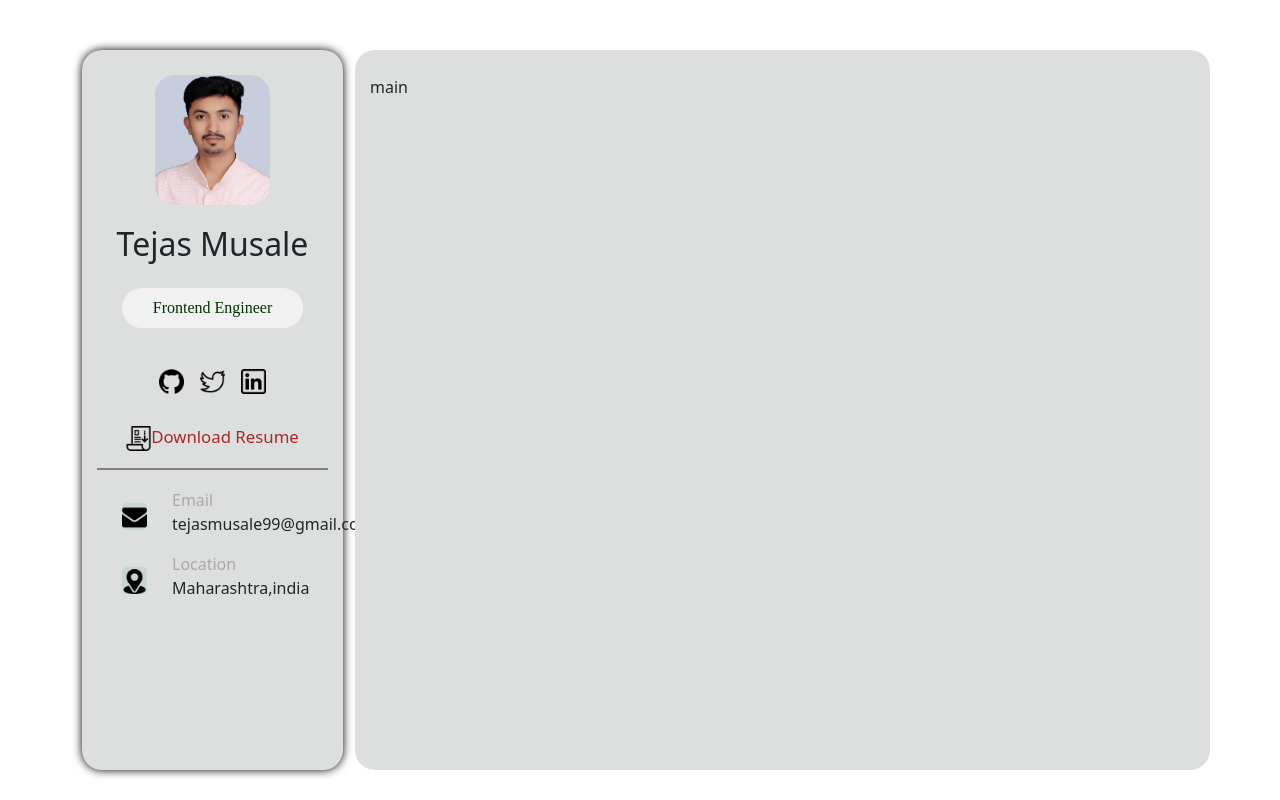
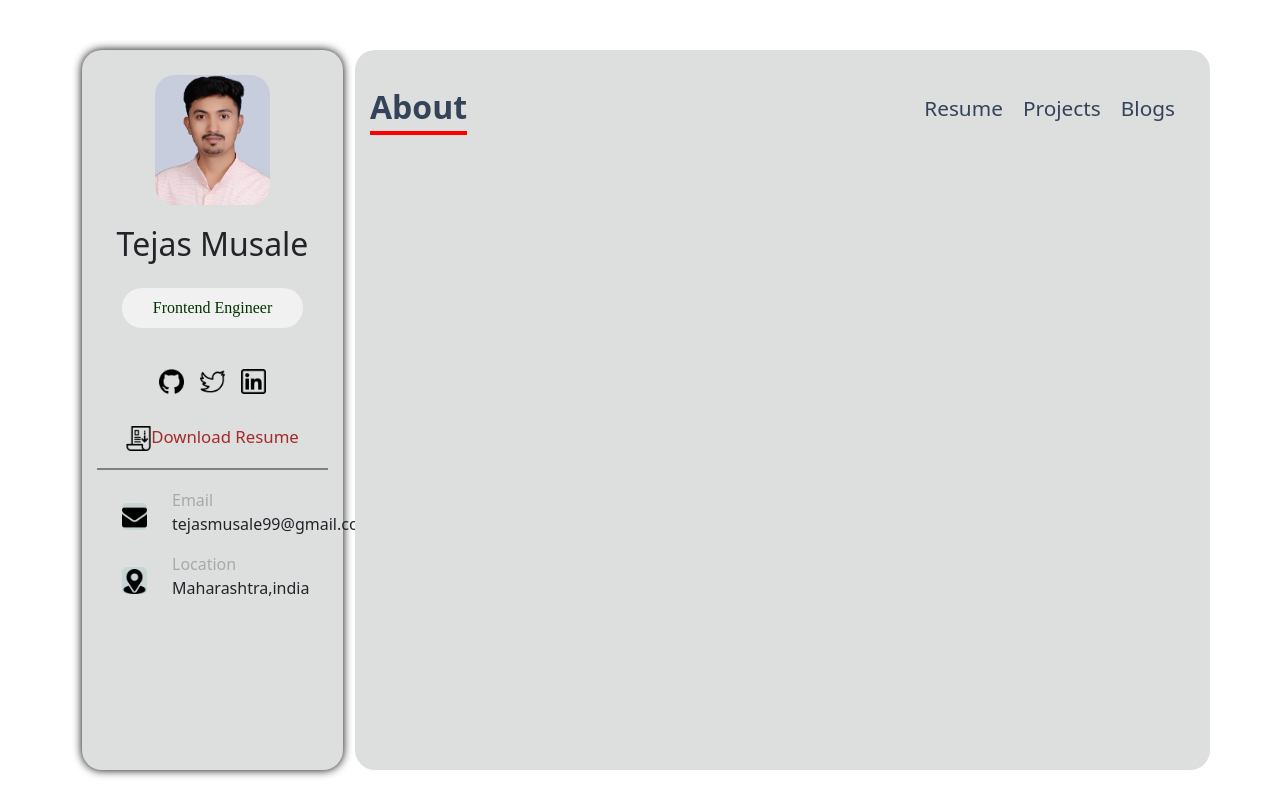
Before and after one commit to tejasmusale99/my-Portfolio-, a React (Create React App) app in the folder my-portfolio/: page / in a window 1280 px wide. Built offline with nearby package versions, Linux system fonts and the light colour scheme; the HTML template or start-up script is replaced by a standard one.

Commit message:
Navbar Component created and give some styling

```diff
--- a/my-portfolio/src/App.js
+++ b/my-portfolio/src/App.js
@@ -1,5 +1,6 @@
 import React from "react";
 import Sidebar from "./Components/Sidebar";
+import Navbar from "./Components/Navbar";
 
 function App() {
   return (
@@ -9,7 +10,9 @@ function App() {
           <div className="col-lg-3">
            <Sidebar />
           </div>
-          <div className="col-lg-9 app_main-content">main</div>
+          <div className="col-lg-9 app_main-content">
+           <Navbar />
+           </div>
         </div>
       </div>
     </div>
--- /dev/null
+++ b/my-portfolio/src/Components/Navbar.jsx
@@ -0,0 +1,21 @@
+import React, { useState } from 'react'
+
+function Navbar() {
+  const [active,setActive]=useState("About")
+  return (
+    <div className='navbar'>
+      <div className="navbar_active">
+        {active}
+      </div>
+      <div className="navbar_items">
+        {active !== "About" && <div className="navbar_item" onClick={()=>{setActive("About")}}>About</div>}
+        {active !== "Resume" ?<div className="navbar_item" onClick={()=>{setActive("Resume")}}>Resume</div>:null}
+        {active !== "Project" && <div className="navbar_item" onClick={()=>{setActive("Project")}}>Projects</div>}
+        {active !== "Blogs" && <div className="navbar_item" onClick={()=>{setActive("Project")}}>Blogs</div>}
+
+      </div>
+    </div>
+  )
+}
+
+export default Navbar;
--- a/my-portfolio/src/index.css
+++ b/my-portfolio/src/index.css
@@ -1,5 +1,8 @@
 .container {
   padding-top: 50px;
+}
+body{
+
 }
 .row {
   height: 90vh;
@@ -106,17 +109,41 @@ a:hover {
 
 .sidebar_github:hover,
 .sidebar_resume:hover {
-  background-color: red;
+  background-color: rgba(106, 101, 101, 0.925);
   color: black;
 }
 
 /* main  */
+
 .app_main-content {
   background-color: rgb(221, 222, 222);
   border-radius: 20px;
   padding: 25px 15px;
 }
 
+.navbar_items{
+  display: flex;
+}
+.navbar_active{
+  font-size: 2rem;
+  font-weight: 700;
+  color:#354358;
+  border-bottom: 4px  solid Red;
+}
+
+.navbar_item{
+  margin-right: 20px;
+  text-decoration: none;
+  color: #354358;
+  font-size: 1.3rem;
+  cursor: pointer;
+}
+.navbar_item:hover{
+  background-color: rgb(13, 117, 208);
+  background-clip: text;
+  -webkit-background-clip: text;
+  -webkit-text-fill-color: transparent;
+}
 /* media queries  */
 
 @media (max-width: 991px) {
```
